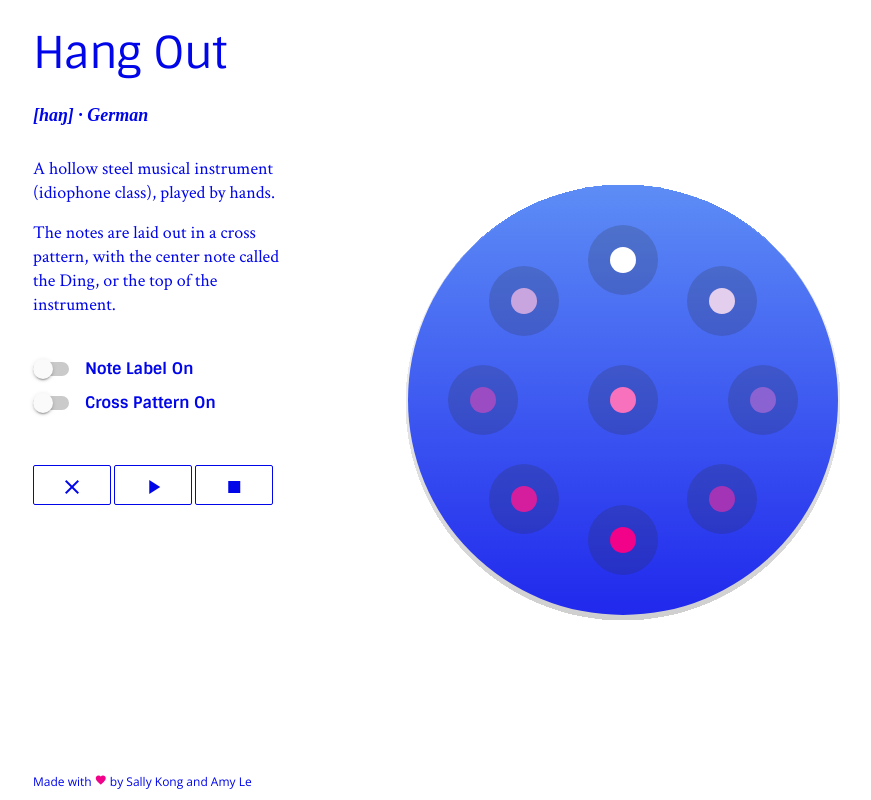
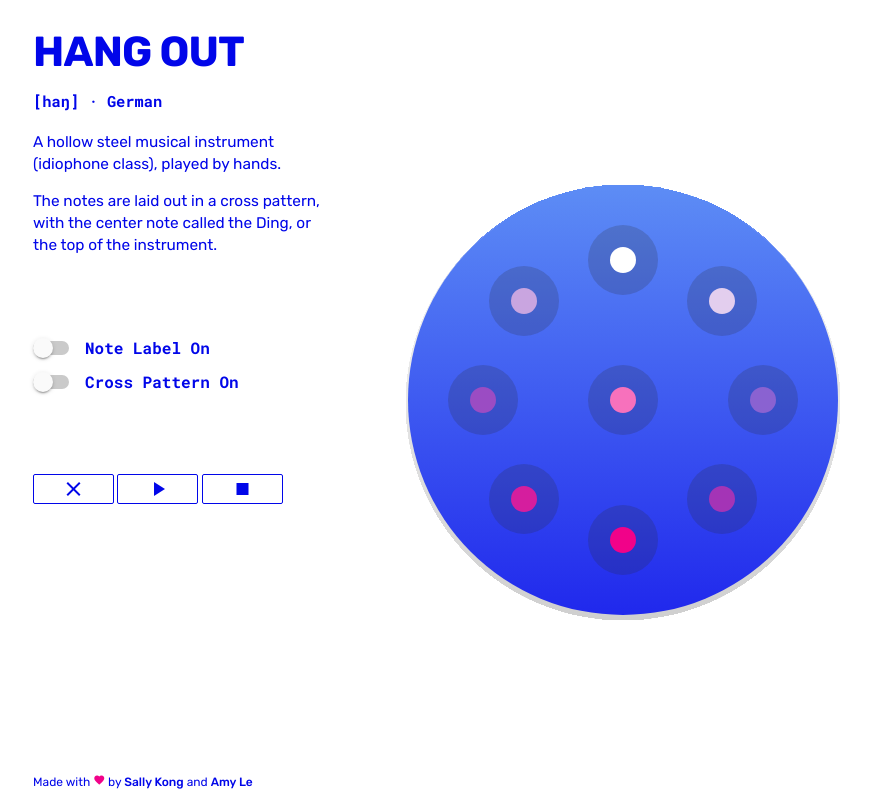
Before and after one commit to kongsally/hang-out, a plain HTML site: page index.html in a window 1280 px wide. Shown: the whole page, without its empty margins (17-888 px from the left). Drawn offline with nearby package versions, Linux system fonts and the light colour scheme.

Commit message:
font updates, button tweaks

```diff
--- a/index.html
+++ b/index.html
@@ -3,9 +3,8 @@
 <head>
   <meta name="viewport" content="width=device-width, initial-scale=1.0">
   <title>Hang Out</title>
-  <link href="https://fonts.googleapis.com/css?family=Open+Sans" rel="stylesheet">
-  <link href="https://fonts.googleapis.com/css?family=Sintony:400,700" rel="stylesheet">
-  <link href="https://fonts.googleapis.com/css?family=Crimson+Text" rel="stylesheet">
+  <link href="https://fonts.googleapis.com/css?family=Roboto+Mono:400,500,700" rel="stylesheet">
+  <link href="https://fonts.googleapis.com/css?family=Rubik:400,500,700,900" rel="stylesheet">
   <link href="https://fonts.googleapis.com/icon?family=Material+Icons"
       rel="stylesheet">
   <link rel="stylesheet" href="https://code.getmdl.io/1.3.0/material.indigo-pink.min.css">
@@ -43,15 +42,15 @@
         </label>
     </div>
     <button id="clear-button" class="mdl-button mdl-js-button mdl-js-ripple-effect mdl-button--colored" onclick="reset();">
-      <i class="material-icons">clear</i>
+      <i class="material-icons button-funct">clear</i>
     </button>
 
     <button id="play-button" class="mdl-button mdl-js-button mdl-js-ripple-effect mdl-button--colored" onclick="startPlay();">
-      <i class="material-icons">play_arrow</i>
+      <i class="material-icons button-funct">play_arrow</i>
     </button>
 
     <button id="stop-button" class="mdl-button mdl-js-button mdl-js-ripple-effect mdl-button--colored" onclick="stop();">
-      <i class="material-icons">stop</i>
+      <i class="material-icons button-funct">stop</i>
     </button>
   </div>
 
--- a/main.css
+++ b/main.css
@@ -1,27 +1,30 @@
 
 body {
-	font-family: 'Crimson Text', serif;
+    font-family: 'Rubik', sans-serif;
 	color: #0106E9;
 }
 
 h1 {
-    font-family: 'Sintony', sans-serif;
-	font-size: 44px;
-    font-weight: 100;
+    font-family: 'Rubik', sans-serif;
+	font-size: 3em;
+    font-weight: 700;
+    text-transform: uppercase;
 	user-select: none;
+    margin-bottom: 10px;
+}
+
+p#subtitle {
+    font-family: 'Roboto Mono';
+    font-size: 1.1em;
+    font-weight: 700;
     margin-bottom: 20px;
 }
 
-p#subtitle {
-    font-family: 'Cardo', serif;
-    font-style: italic;
-    font-weight: 900;
-    margin-bottom: 30px;
-}
-
 p {
-	font-size: 18px;
+    font-size: 1.1em;
+    line-height: 1.4em;
 	user-select: none;
+    width: 300px;
 }
 
 #desc-wrapper {
@@ -32,12 +35,12 @@ p {
 
 #toggle-wrapper {
     font-weight: 900;
-    margin-top: 40px;
+    margin-top: 80px;
 }
 
 span.mdl-switch__label {
-    font-family: 'Sintony', sans-serif;
-    font-size: 16px;
+    font-family: 'Roboto Mono', sans-serif;
+    font-size: 0.8em;
     font-weight: 700;
 }
 
@@ -75,9 +78,13 @@ label {
     background: #fff;
     border: 1px solid #0106E9;
     color: #0106E9;
-    height: 40px;
-	margin-top: 50px;
-    width: 78px;
+    height: 30px;
+	margin-top: 80px;
+    width: 81px;
+}
+
+i.button-funct {
+    margin-top: -10px;
 }
 
 #clear-button:hover, #play-button:hover, #stop-button:hover {
@@ -93,7 +100,7 @@ label {
 
 #footer {
 	bottom: 0;
-    font-family: 'Open Sans', sans-serif;
+    /*font-family: 'Rubik', sans-serif;*/
     font-size: 12px;
 	left: 0;
     line-height: 3em;
```
